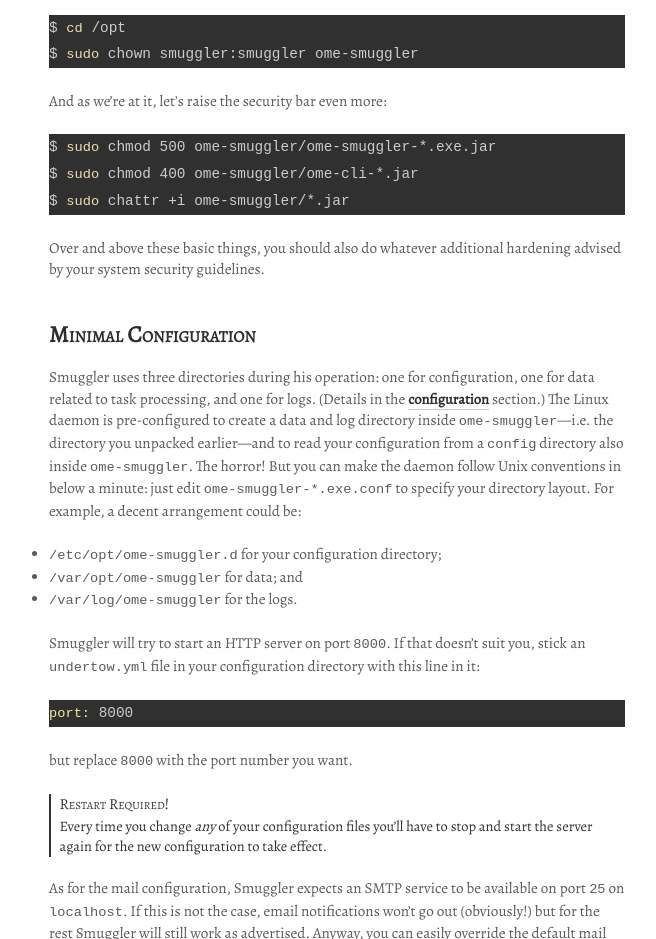
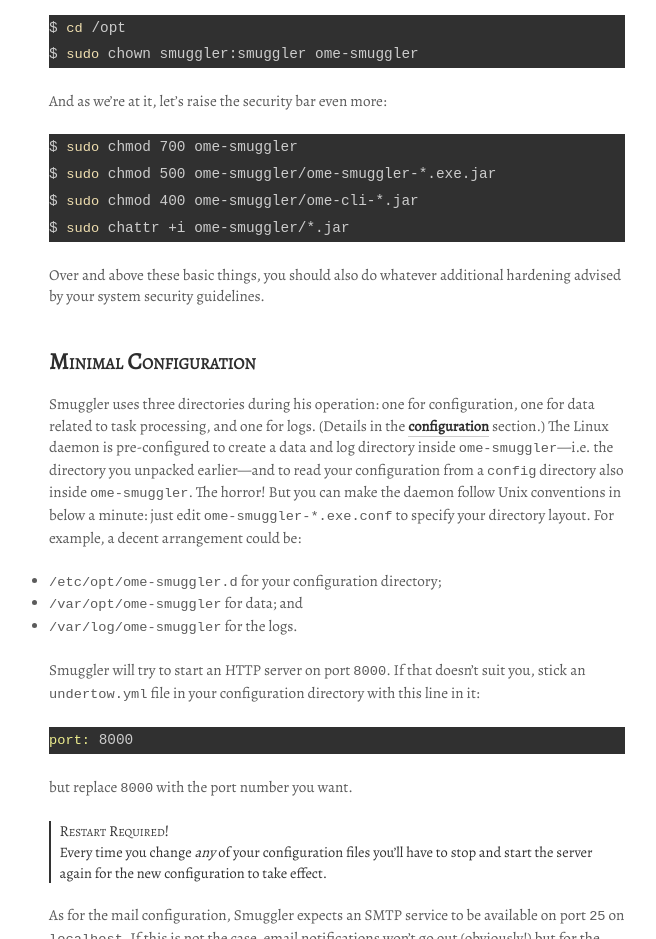
Before and after one commit to c0c0n3/ome-smuggler, a plain HTML site: page docs/content/deployment/linux-daemon.html in a window 1280 px wide. Shown: the part 1220-2159 px from the top of the page, without its empty margins (303-959 px from the left). Drawn offline with nearby package versions, Linux system fonts and the light colour scheme.

Commit message:
add command to make daemon installation dir accessible to smuggler user only.

```diff
--- a/docs/content/deployment/linux-daemon.html
+++ b/docs/content/deployment/linux-daemon.html
@@ -65,7 +65,8 @@ No, not an evil spirit. Rather a wicked “fully executable” jar to run Smuggl
 <div class="sourceCode"><pre class="sourceCode bash"><code class="sourceCode bash">$ <span class="kw">cd</span> /opt
 $ <span class="kw">sudo</span> chown smuggler:smuggler ome-smuggler</code></pre></div>
 <p>And as we’re at it, let’s raise the security bar even more:</p>
-<div class="sourceCode"><pre class="sourceCode bash"><code class="sourceCode bash">$ <span class="kw">sudo</span> chmod 500 ome-smuggler/ome-smuggler-*.exe.jar
+<div class="sourceCode"><pre class="sourceCode bash"><code class="sourceCode bash">$ <span class="kw">sudo</span> chmod 700 ome-smuggler
+$ <span class="kw">sudo</span> chmod 500 ome-smuggler/ome-smuggler-*.exe.jar
 $ <span class="kw">sudo</span> chmod 400 ome-smuggler/ome-cli-*.jar
 $ <span class="kw">sudo</span> chattr +i ome-smuggler/*.jar</code></pre></div>
 <p>Over and above these basic things, you should also do whatever additional hardening advised by your system security guidelines.</p>
```
Also changed, not shown: 1 other file.
